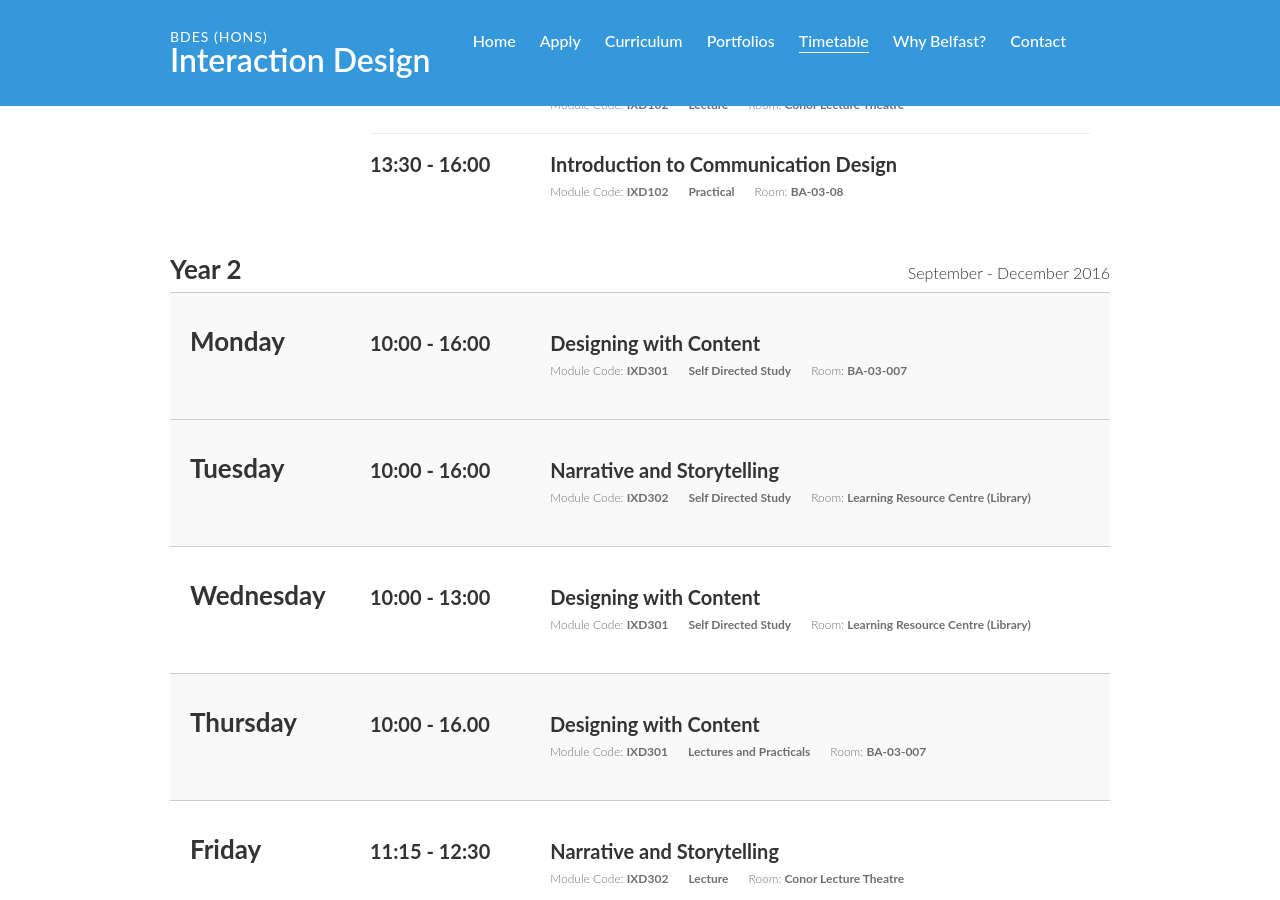
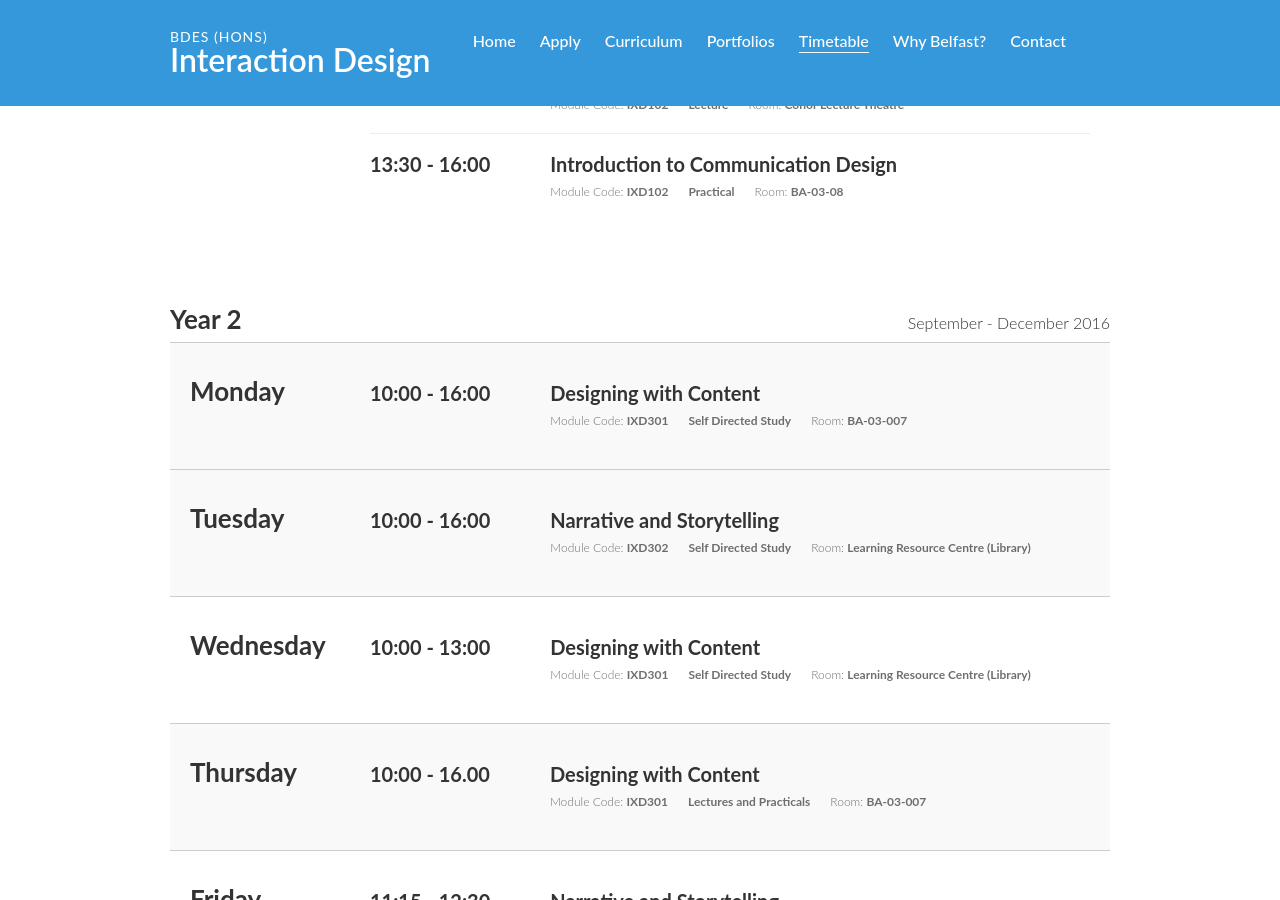
Before and after one commit to ixdbelfast/ixdbelfast.github.io, a Jekyll site: the page built from timetable.html, in a window 1280 px wide and 900 px high, scrolled down 1251 px. Built offline with Jekyll 4.4.1, drawn with Linux system fonts in a browser that asks for light colours.

Commit message:
adding class to year

```diff
--- a/timetable.html
+++ b/timetable.html
@@ -191,7 +191,7 @@
 
         <!-- YEAR 2 TIMETABLE OPENED -->
 
-        <h2>Year 2</h2>
+        <h2 class="year">Year 2</h2>
 	<p class="date">September - December 2016</p>
 
 	<div class="timetable">
```
